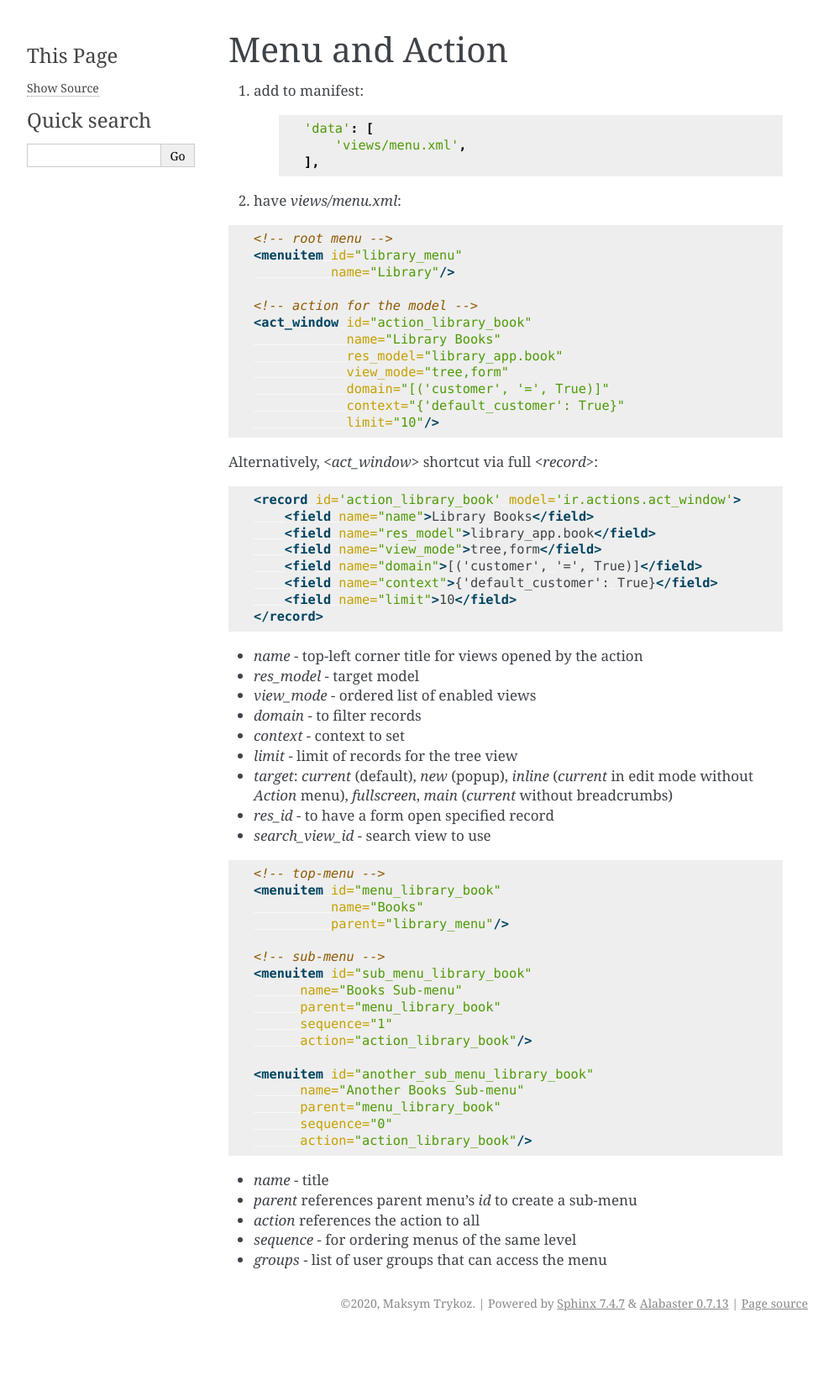
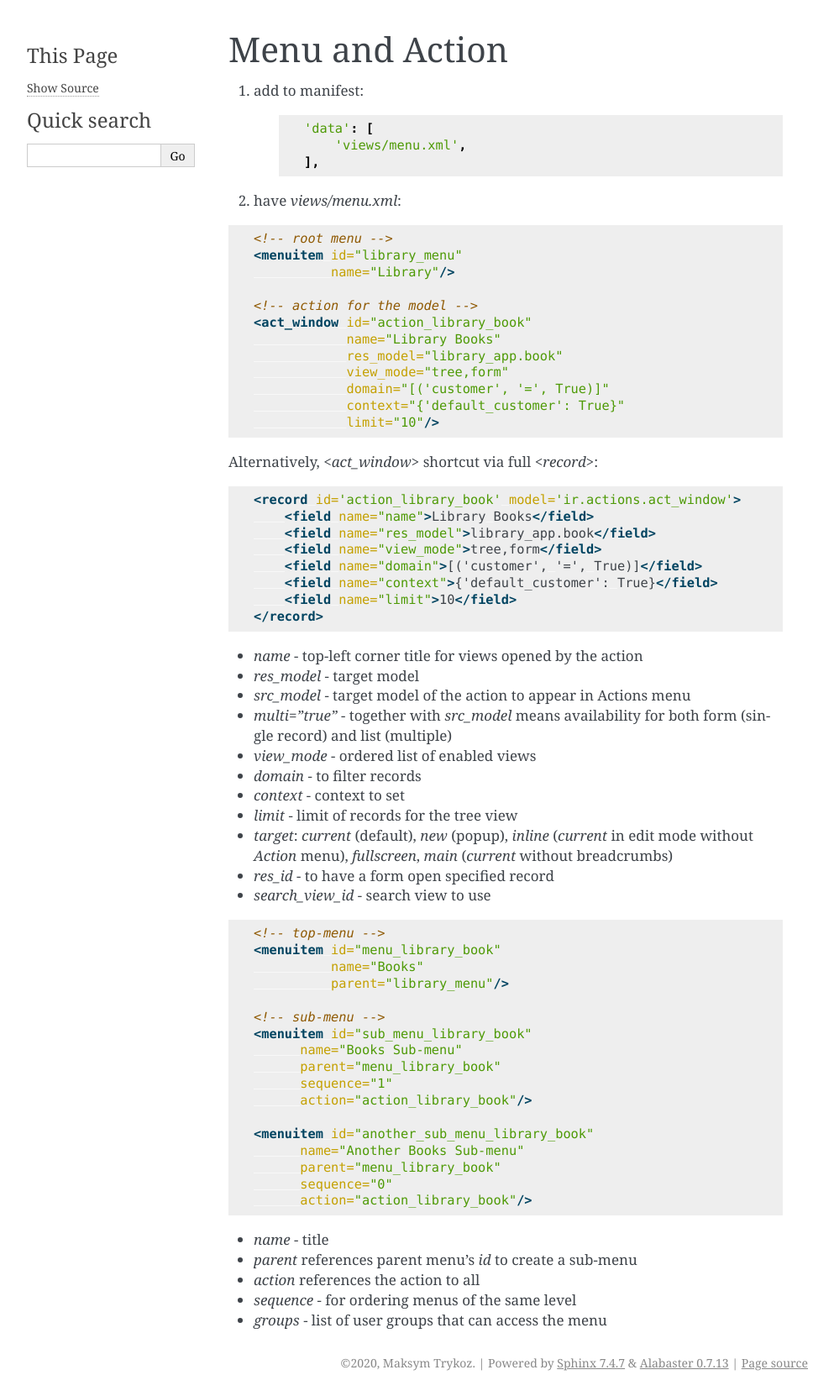
Before and after one commit to maxtryk/odoo-how-to, a Sphinx documentation site: the page built from docs/source/menu_and_action.rst, in a window 1280 px wide. Shown: the whole page at 84% size, without its empty margins (148-1141 px from the left). Built offline with Sphinx 7.4.7, drawn with Linux system fonts in a browser that asks for light colours; before the commit the page ends 1591 px from its top, so only the background shows below that.

Commit message:
Menu and Action

```diff
--- a/docs/source/menu_and_action.rst
+++ b/docs/source/menu_and_action.rst
@@ -41,6 +41,8 @@ Alternatively, `<act_window>` shortcut via full `<record>`:
 
 * `name` - top-left corner title for views opened by the action
 * `res_model` - target model
+* `src_model` - target model of the action to appear in Actions menu
+* `multi="true"` - together with `src_model` means availability for both form (single record) and list (multiple)
 * `view_mode` - ordered list of enabled views
 * `domain` - to filter records
 * `context` - context to set
```
